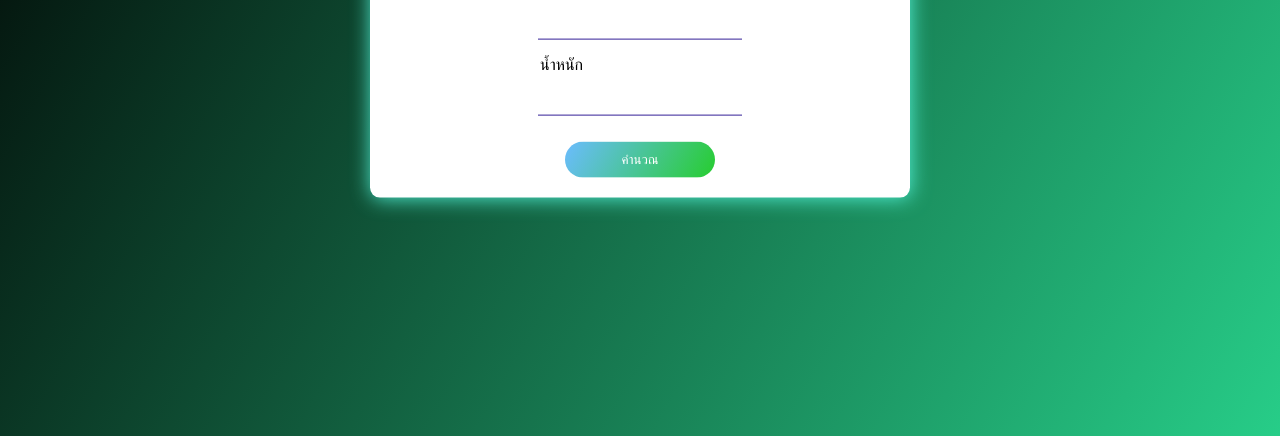
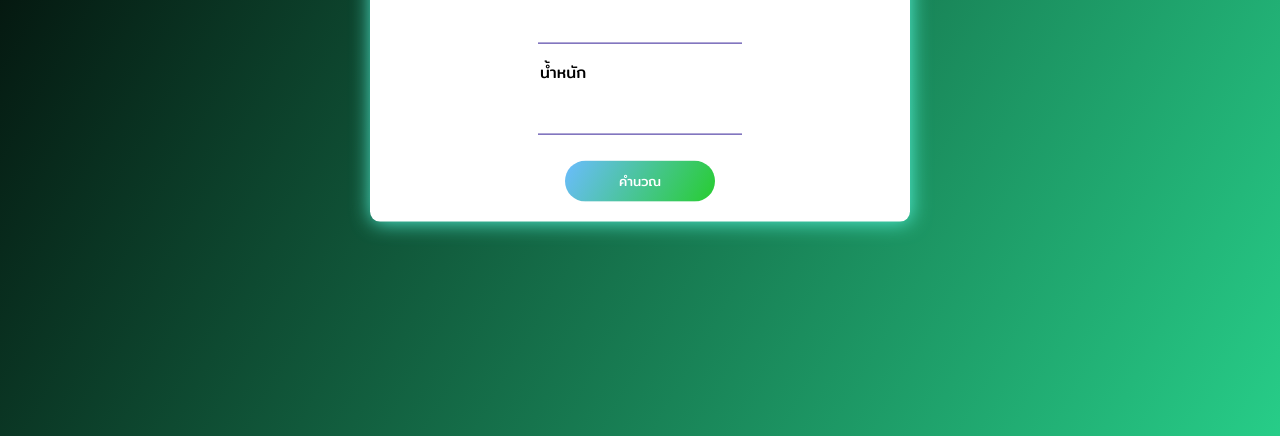
Before and after one commit to rbunpat/bmicalc, a plain HTML site: page index.html in a window 1280 px wide. Shown: the part 364-800 px from the top of the page. Drawn offline with Linux system fonts and the light colour scheme.

Commit message:
Update styles.css

```diff
--- a/styles.css
+++ b/styles.css
@@ -1,3 +1,6 @@
+* {
+ font-family: Mitr;
+}
 body{
     margin: 0;
     padding: 0;
```
